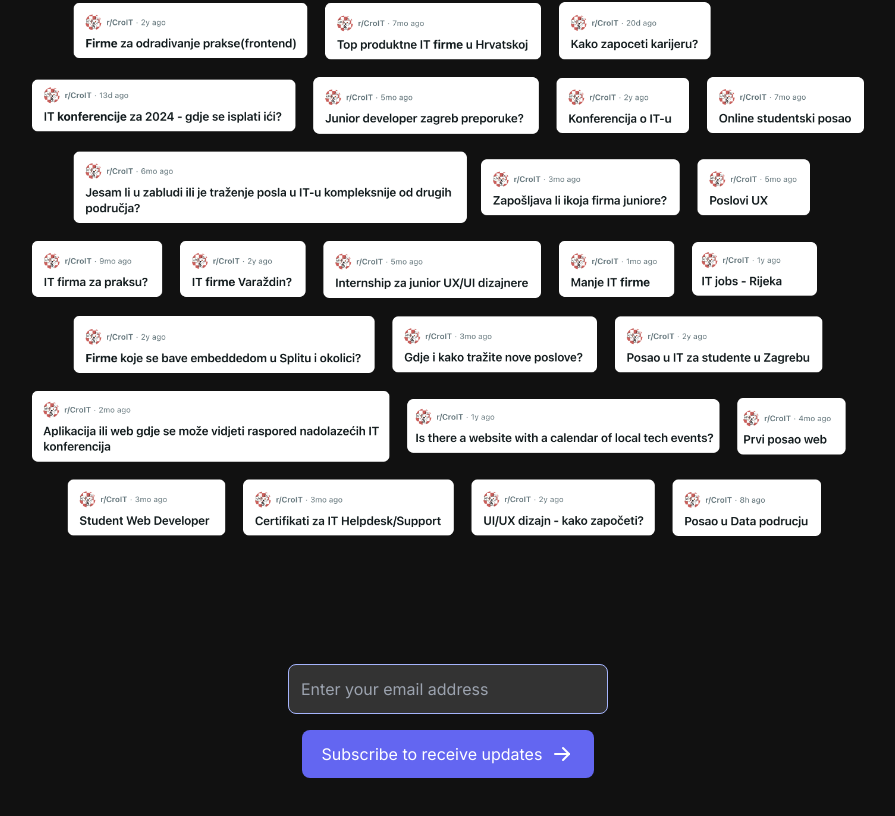
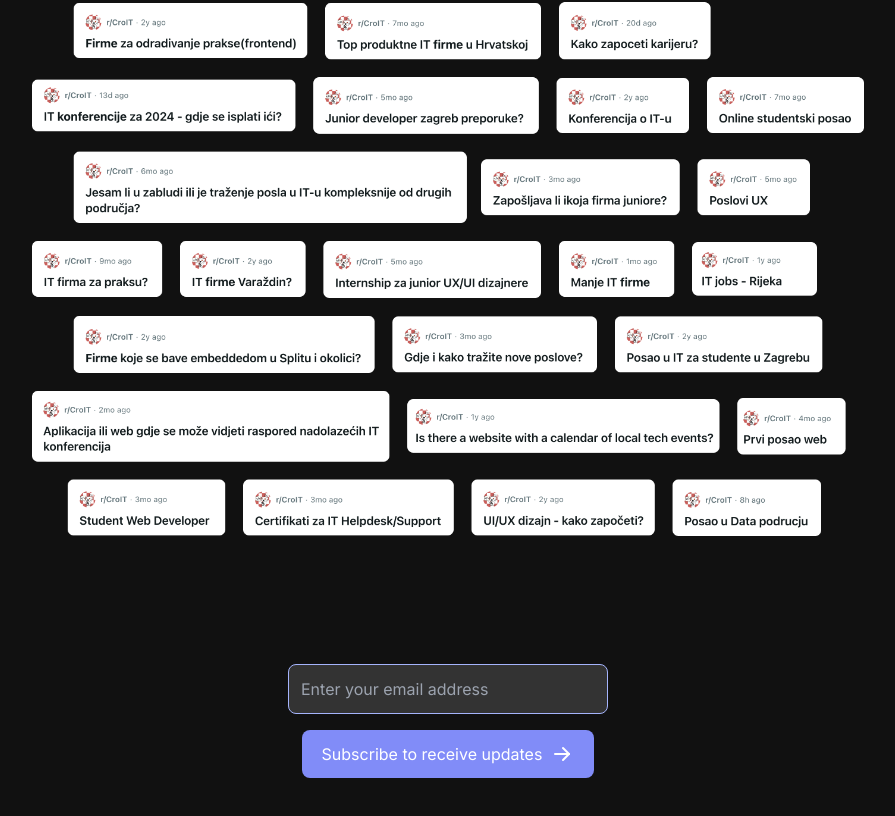
Before and after one commit to stefanicjuraj/it-croatia, a React (Vite) app: page / in a window 1280 px wide. Shown: the part 1907-2723 px from the top of the page, without its empty margins (192-1087 px from the left). Built offline with nearby package versions, Linux system fonts and the light colour scheme; no server answers.

Commit message:
style(components): modify Subscribe button background color

```diff
--- a/src/components/Subscribe.tsx
+++ b/src/components/Subscribe.tsx
@@ -17,7 +17,7 @@ export default function Subscribe() {
                     maxLength={50}
                     required />
             </div>
-            <button type="submit" className="flex px-5 py-3 mx-auto font-normal text-center text-white bg-indigo-500 rounded-lg text-md hover:bg-indigo-500 focus:ring-1 focus:outline-none focus:ring-indigo-300">
+            <button type="submit" className="flex px-5 py-3 mx-auto font-normal text-center text-white bg-indigo-400 rounded-lg text-md hover:bg-indigo-500 focus:ring-1 focus:outline-none focus:ring-indigo-300">
                 Subscribe to receive updates
                 <img src={arrow} className="w-6 h-6 ms-2" alt="Arrow icon" />
             </button>
```
